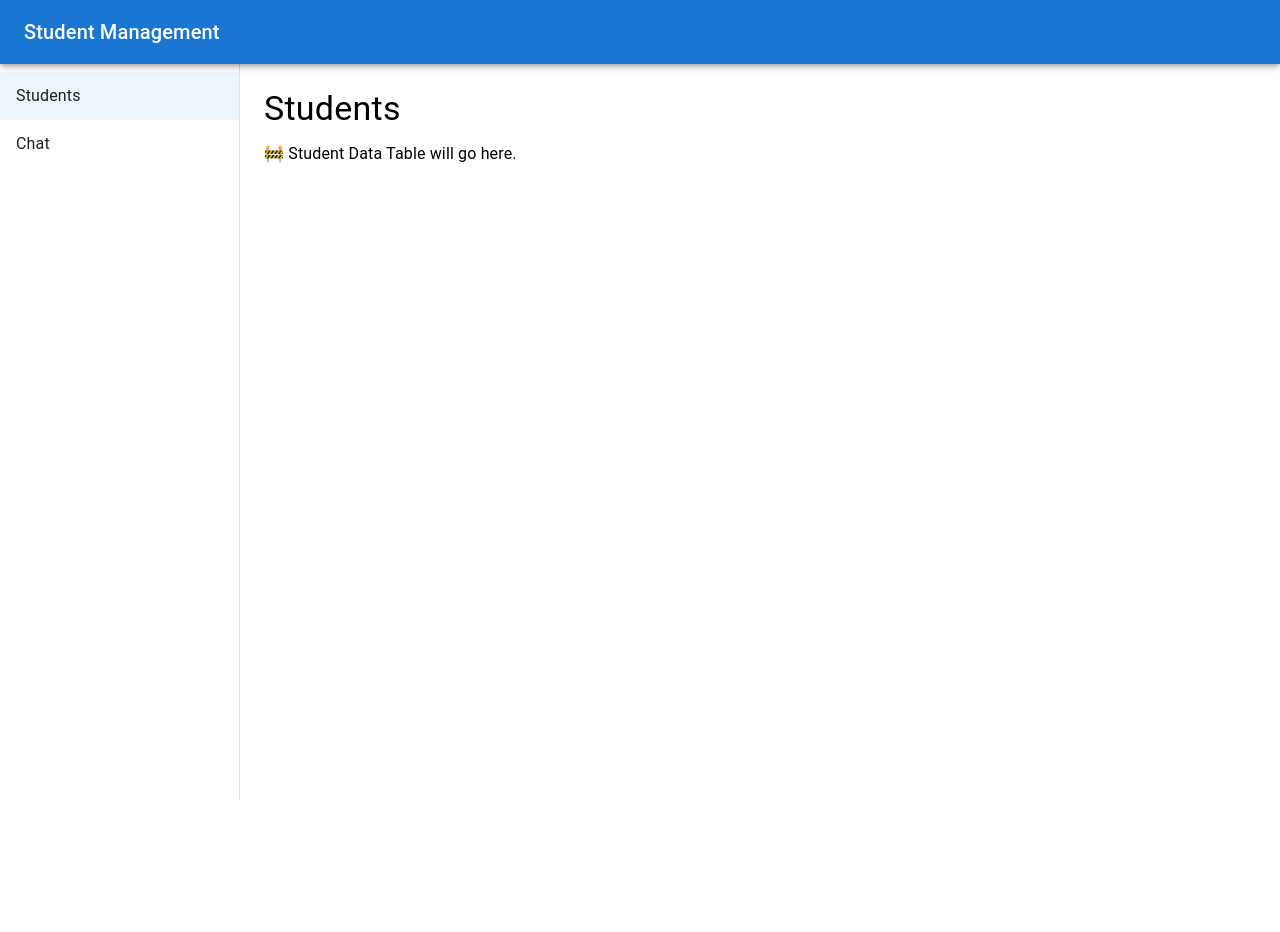
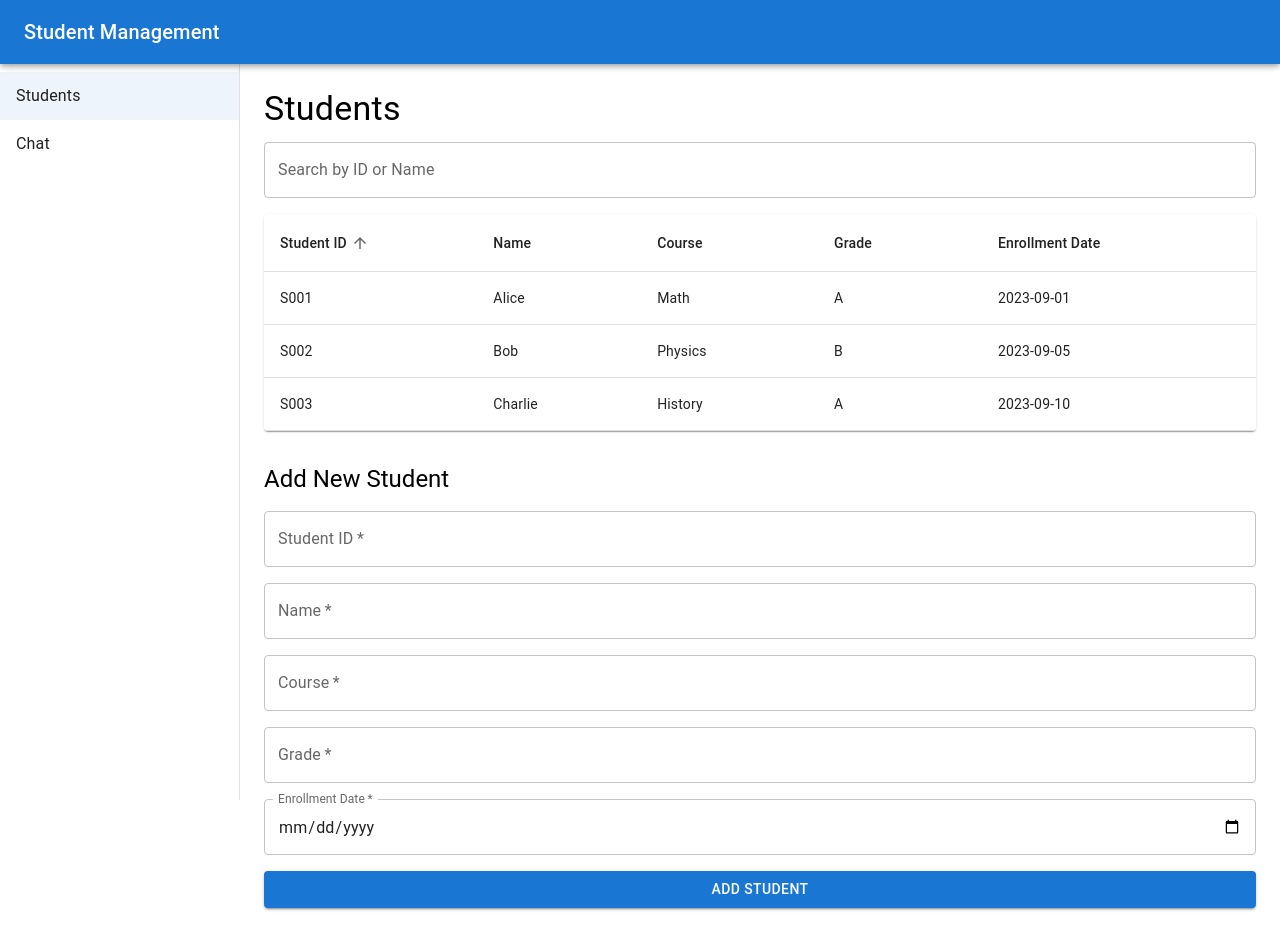
Before and after one commit to Vedant-Jayesh-Oza/Akala_FrontEnd_Assignment, a React (Create React App) app: page /students in a window 1280 px wide. Before the commit the page ends 800 px from the top, so only its background shows below. Built offline with nearby package versions, Linux system fonts and the light colour scheme.

Commit message:
🔀 Wire up routes in App.js and redirect unknown paths to /students

```diff
--- a/src/pages/StudentsPage.js
+++ b/src/pages/StudentsPage.js
@@ -1,15 +1,41 @@
-import React from 'react';
-import { Typography } from '@mui/material';
+import React, { useState } from 'react';
+import { Typography, TextField, Box } from '@mui/material';
+import StudentTable from '../components/StudentTable';
+import AddStudentForm from '../components/AddStudentForm';
+
+const sampleData = [
+  { id: 'S001', name: 'Alice',   course: 'Math',   grade: 'A', enrollmentDate: '2023-09-01' },
+  { id: 'S002', name: 'Bob',     course: 'Physics',grade: 'B', enrollmentDate: '2023-09-05' },
+  { id: 'S003', name: 'Charlie', course: 'History',grade: 'A', enrollmentDate: '2023-09-10' },
+];
 
 export default function StudentsPage() {
+  const [students, setStudents] = useState(sampleData);
+  const [searchTerm, setSearchTerm] = useState('');
+
+  const handleAdd = (newStud) => {
+    setStudents(prev => [...prev, newStud]);
+  };
+
   return (
-    <div>
+    <Box>
       <Typography variant="h4" gutterBottom>
         Students
       </Typography>
-      <Typography>
-        🚧 Student Data Table will go here.
+
+      <TextField
+        label="Search by ID or Name"
+        value={searchTerm}
+        onChange={e => setSearchTerm(e.target.value)}
+        fullWidth
+      />
+
+      <StudentTable students={students} searchTerm={searchTerm} />
+
+      <Typography variant="h5" sx={{ mt: 4 }}>
+        Add New Student
       </Typography>
-    </div>
+      <AddStudentForm onAdd={handleAdd} />
+    </Box>
   );
 }
```
